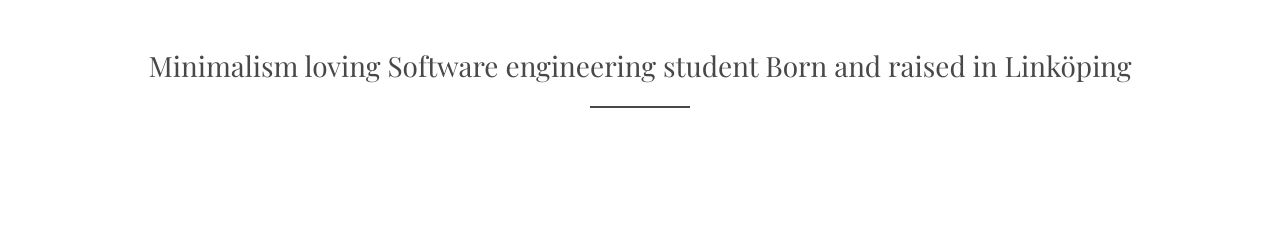
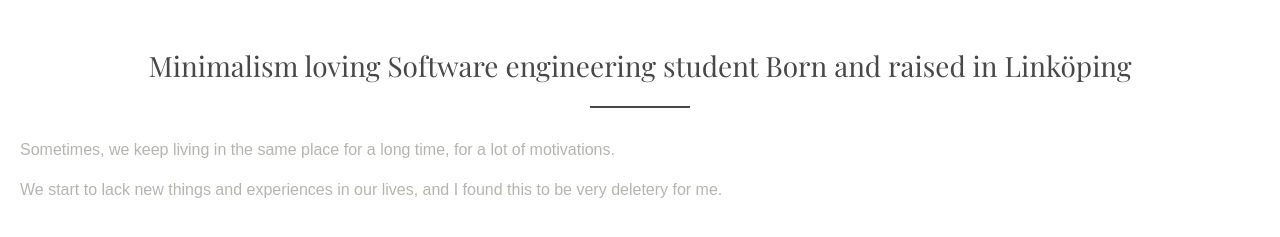
Before and after one commit to holmgr/holmgr.github.io, a website: page app/index.html in a window 1280 px wide. Shown: the part 45-282 px from the top of the page. Drawn offline with nearby package versions, Linux system fonts and the light colour scheme; files that its build step writes are made by us from their sources; a web font is replaced by a local one.

Commit message:
Fix indentation and add some placeholder about text

```diff
--- a/app/index.html
+++ b/app/index.html
@@ -13,14 +13,24 @@
   </head>
   <body>
       <div class="header page-sizer">
-          <img class="header__logo" src="images/logo-bw.png" alt="">
-          <button class="js-menu header__menu-toggle material-icons">menu</button>
+        <img class="header__logo" src="images/logo-bw.png" alt="">
+        <button class="js-menu header__menu-toggle material-icons">menu</button>
       </div>
 
-     <div class="page-header page-sizer">
+      <div class="page-header page-sizer">
         <h1 class="page-header__title">Minimalism loving Software engineering student Born and raised in Linköping</h1>
         <div class="page-header__separator"></div>
-     </div>
+      </div>
 
+      <div class="about page-sizer">
+         <section class="about__intro">
+            <p>
+              Sometimes, we keep living in the same place for a long time, for a lot of motivations.
+            </p>
+            <p>
+              We start to lack new things and experiences in our lives, and I found this to be very deletery for me.
+            </p>
+         </section>
+      </div>
   </body>
 </html>
```
